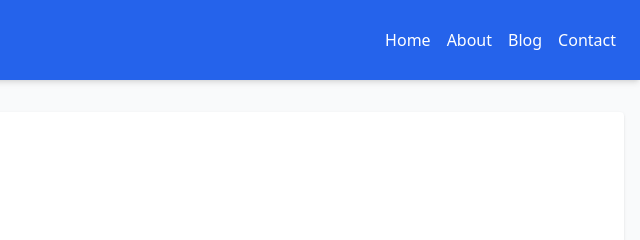
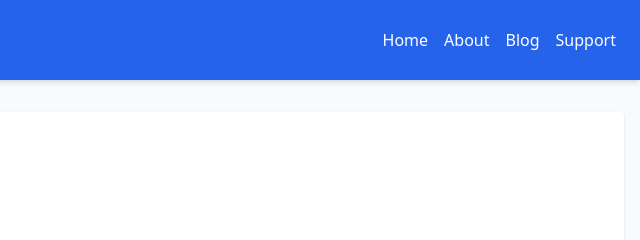
Before and after one commit to Hulupeep/Tabstax-web, an Eleventy site: page content/index.md in a window 1280 px wide. Shown: the top 240 px of the page, 640-1280 px from the left. Built offline with nearby package versions, Linux system fonts and the light colour scheme; Eleventy itself is replaced by a stand-in of ours; files that its build step writes are made by us from their sources; a script that the page names is missing.

Commit message:
Update base.html

```diff
--- a/_includes/base.html
+++ b/_includes/base.html
@@ -19,7 +19,7 @@
             <li><a href="/" class="hover:text-gray-200">Home</a></li>
             <li><a href="/about/" class="hover:text-gray-200">About</a></li>
             <li><a href="/blog/" class="hover:text-gray-200">Blog</a></li>
-            <li><a href="/contact/" class="hover:text-gray-200">Contact</a></li>
+            <li><a href="/contact/" class="hover:text-gray-200">Support</a></li>
         </ul>
     </nav>
 </header>
```
